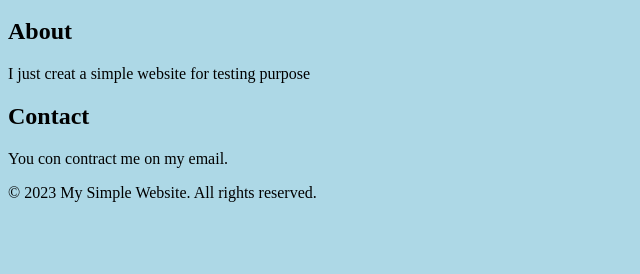
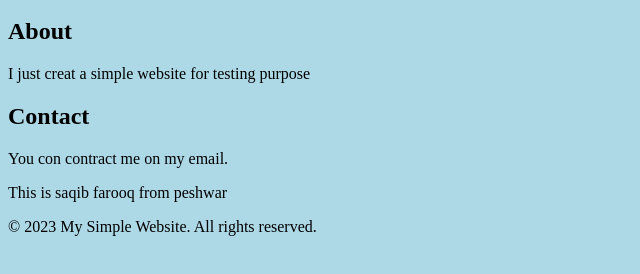
Before and after one commit to MuhammadSaqibFarooq/simplewebsite, a plain HTML site: page index.html in a window 1280 px wide. Shown: the part 136-410 px from the top of the page, without its empty margins (0-640 px from the left). Drawn offline with Linux system fonts and the light colour scheme.

Commit message:
Update index.html
change  made

```diff
--- a/index.html
+++ b/index.html
@@ -32,7 +32,7 @@
             <p>You con contract me on my  email.</p>
         </section>
     </main>
-
+            <p>This is saqib farooq  from peshwar</p>
     <footer>
         <p>© 2023 My Simple Website. All rights reserved.</p>
     </footer>
```
